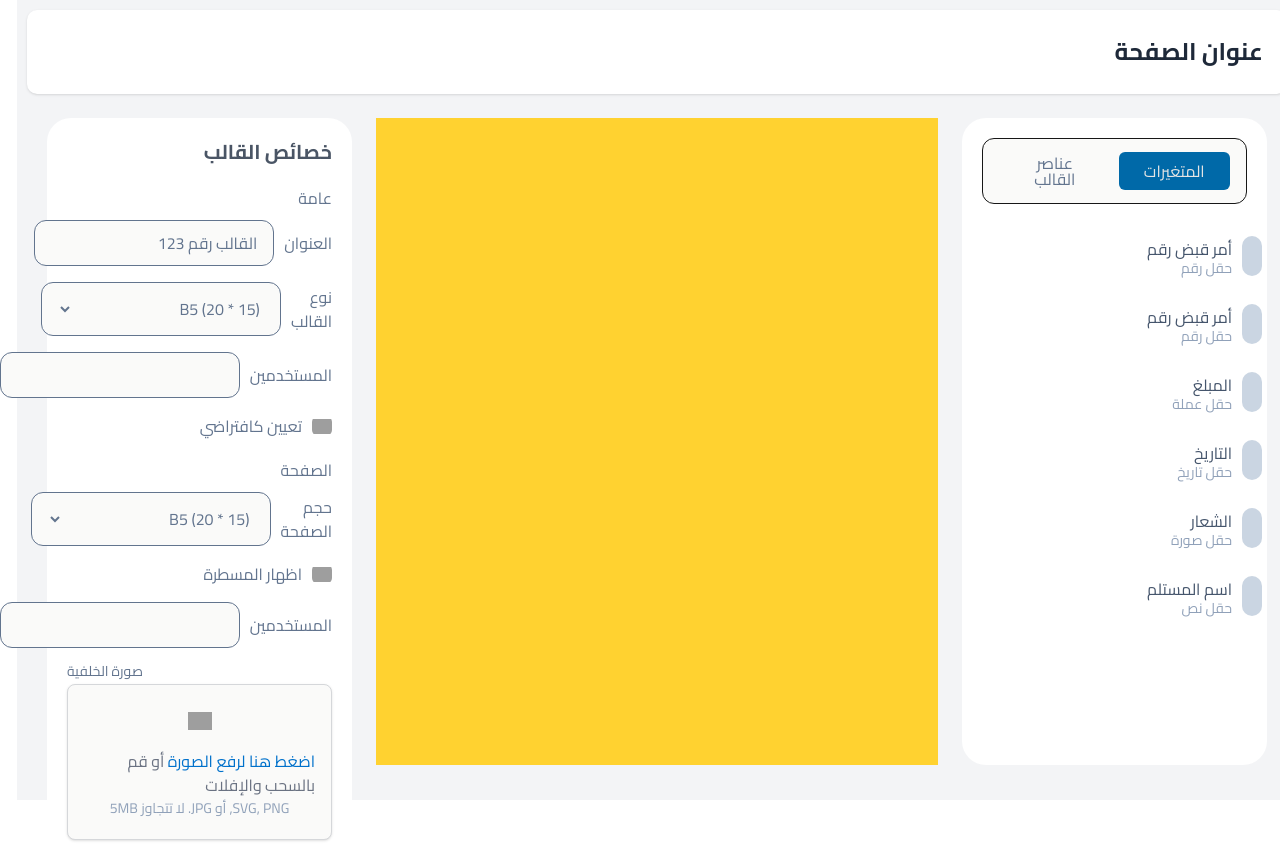
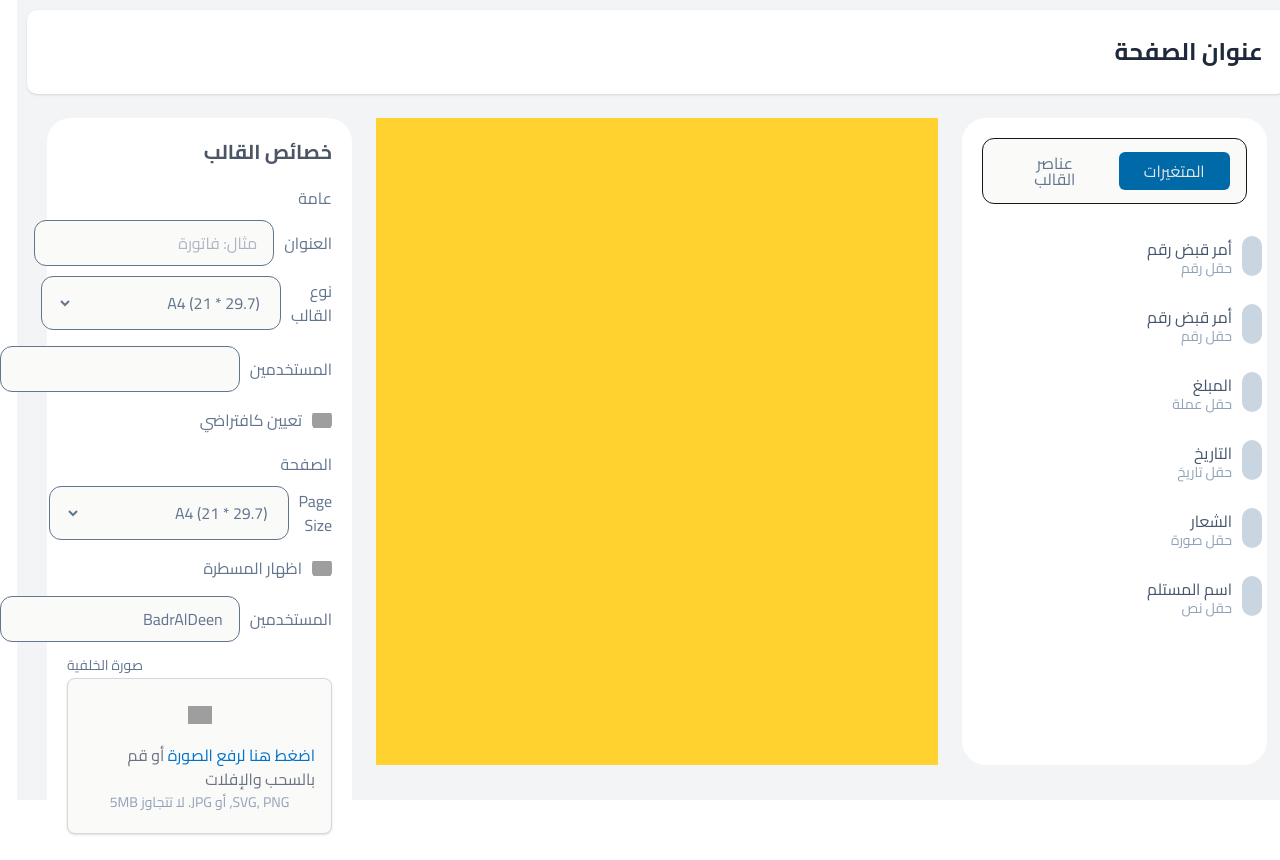
Before and after one commit to baderrasea/test, a Next.js app: page /builder in a window 1280 px wide. Built offline with nearby package versions, Linux system fonts and the light colour scheme; grey boxes are pictures that could not be loaded.

Commit message:
Refactor DropdownField and InputField components to enhance functionality and improve state management in PageSection and TemplateSection

```diff
--- a/components/BillsBuilder/detailSidebar.tsx/DropdownField.tsx
+++ b/components/BillsBuilder/detailSidebar.tsx/DropdownField.tsx
@@ -1,37 +1,48 @@
 "use client";
 import * as React from "react";
+
+interface DropdownOption {
+  label: string;
+  value: string;
+}
 
 interface DropdownFieldProps {
   label: string;
   value: string;
-  iconSrc?: string;
+  onChange: (value: string) => void;
+  options: DropdownOption[];
   className?: string;
 }
 
 export const DropdownField: React.FC<DropdownFieldProps> = ({
   label,
   value,
-  iconSrc,
+  onChange,
+  options,
   className = "",
 }) => {
   return (
     <article className={`flex gap-2.5 w-full text-base text-right text-slate-500 ${className}`}>
-         <label className="gap-2.5 self-stretch my-auto text-slate-500 w-[120px]">
+      <label className="gap-2.5 self-stretch my-auto text-slate-500 w-[120px]">
         {label}
       </label>
       <div className="flex-1 shrink basis-0 min-w-60">
         <div className="flex flex-col justify-center px-4 py-2.5 w-full rounded-xl border border-solid bg-stone-50">
-          <div className="flex gap-10 justify-between items-center w-full">
-
-            <select className="gap-2.5 self-stretch my-auto text-slate-500 bg-transparent outline-none border-none w-full">
-              <option value="B5 (20 * 15)">B5 (20 * 15)</option>
-              <option value="A4 (21 * 29.7)">A4 (21 * 29.7)</option>
-              <option value="A5 (14.8 * 21)">A5 (14.8 * 21)</option>
+          <div className="flex gap-10 justify-between  items-center w-full">
+            <select
+              value={value}
+              onChange={(e) => onChange(e.target.value)}
+              className="gap-2.5 self-stretch my-auto text-slate-500 bg-transparent outline-none border-none w-full"
+            >
+              {options.map((option) => (
+                <option key={option.value} value={option.value}>
+                  {option.label}
+                </option>
+              ))}
             </select>
           </div>
         </div>
       </div>
-
     </article>
   );
 };
--- a/components/BillsBuilder/detailSidebar.tsx/InputField.tsx
+++ b/components/BillsBuilder/detailSidebar.tsx/InputField.tsx
@@ -3,34 +3,36 @@ import * as React from "react";
 
 interface InputFieldProps {
   label: string;
-  value?: string;
+  value: string;
   readOnly?: boolean;
   className?: string;
+  placeholder?: string;
   onChange?: (event: React.ChangeEvent<HTMLInputElement>) => void;
 }
 
 export const InputField: React.FC<InputFieldProps> = ({
   label,
   value,
-  readOnly = true,
+  readOnly = false,
   className = "",
+  placeholder,
   onChange,
 }) => {
   return (
     <article className={`flex gap-2.5 w-full text-base text-right text-slate-500 ${className}`}>
-         <label className="gap-2.5 self-stretch my-auto whitespace-nowrap text-slate-500 w-[120px]">
+      <label className="gap-2.5 self-stretch my-auto whitespace-nowrap text-slate-500  w-[120px]">
         {label}
       </label>
       <div className="flex-1 shrink basis-0 min-w-60">
         <input
           type="text"
-          className="flex-1 px-4 py-2.5 w-full rounded-xl border border-solid bg-stone-50"
+          className="flex-1 px-4 py-2.5 w-full rounded-xl border border-solid bg-stone-50 outline-none"
           value={value}
+          placeholder={placeholder}
           readOnly={readOnly}
           onChange={onChange}
         />
       </div>
-
     </article>
   );
 };
--- a/components/BillsBuilder/detailSidebar.tsx/PageSection.tsx
+++ b/components/BillsBuilder/detailSidebar.tsx/PageSection.tsx
@@ -1,11 +1,20 @@
 "use client";
-import * as React from "react";
 import { DropdownField } from "./DropdownField";
 import { CheckboxField } from "./CheckboxField";
 import { InputField } from "./InputField";
 import { ImageUploadField } from "./ImageUploadField";
+import { useState } from "react";
 
 export const PageSection: React.FC = () => {
+  const [selectedSize, setSelectedSize] = useState("A4 (21 * 29.7)");
+  const [username, setUsername] = useState("BadrAlDeen");
+
+  const pageSizes = [
+    { label: "B5 (20 * 15)", value: "B5 (20 * 15)" },
+    { label: "A4 (21 * 29.7)", value: "A4 (21 * 29.7)" },
+    { label: "A5 (14.8 * 21)", value: "A5 (14.8 * 21)" },
+  ];
+
   return (
     <section className="w-full">
       <header className="gap-2.5 self-stretch w-full text-base font-medium whitespace-nowrap text-slate-500">
@@ -13,9 +22,10 @@ export const PageSection: React.FC = () => {
       </header>
       <div className="mt-2.5 w-full">
         <DropdownField
-          label="حجم الصفحة"
-          value="B5 (20 * 15)"
-          iconSrc="https://cdn.builder.io/api/v1/image/assets/736c0c0d10f140b89dedb00707aaec25/1d4f8c14c016e7455389c524a68e769bb45f565d?placeholderIfAbsent=true"
+          label="Page Size"
+          value={selectedSize}
+          onChange={setSelectedSize}
+          options={pageSizes}
         />
         <CheckboxField
           className="mt-4"
@@ -25,8 +35,11 @@ export const PageSection: React.FC = () => {
         <InputField
           className="mt-4"
           label="المستخدمين"
-          value=""
+          value={username}
+          readOnly={false}
+          onChange={(e) => setUsername(e.target.value)}
         />
+
         <ImageUploadField
           className="mt-4"
           label="صورة الخلفية"
--- a/components/BillsBuilder/detailSidebar.tsx/TemplateSection.tsx
+++ b/components/BillsBuilder/detailSidebar.tsx/TemplateSection.tsx
@@ -1,26 +1,39 @@
 "use client";
-import * as React from "react";
 import { InputField } from "./InputField";
 import { DropdownField } from "./DropdownField";
 import { CheckboxField } from "./CheckboxField";
+import { useState } from "react";
 
 export const TemplateSection: React.FC = () => {
+   const [selectedSize, setSelectedSize] = useState("A4 (21 * 29.7)");
+   const [address, setAddress] = useState("");
+
+  const pageSizes = [
+    { label: "B5 (20 * 15)", value: "B5 (20 * 15)" },
+    { label: "A4 (21 * 29.7)", value: "A4 (21 * 29.7)" },
+    { label: "A5 (14.8 * 21)", value: "A5 (14.8 * 21)" },
+  ];
+
   return (
     <section className="w-full">
       <header className="gap-2.5 self-stretch w-full text-base font-medium text-right whitespace-nowrap text-slate-500">
         عامة
       </header>
-      <div className="mt-2.5 w-full">
+      <div className="mt-2.5 w-full space-y-[10px] ">
         <InputField
+        placeholder="مثال: فاتورة"
           label="العنوان"
-          value="القالب رقم 123"
+          value={address}
+                    readOnly={false}
+
+          onChange={(e) => setAddress(e.target.value)}
         />
-        <DropdownField
-          className="mt-4"
-          label="نوع القالب"
-          value="سند صرف"
-          iconSrc="https://cdn.builder.io/api/v1/image/assets/736c0c0d10f140b89dedb00707aaec25/1d4f8c14c016e7455389c524a68e769bb45f565d?placeholderIfAbsent=true"
-        />
+       <DropdownField
+      label="نوع القالب"
+      value={selectedSize}
+      onChange={setSelectedSize}
+      options={pageSizes}
+    />
         <InputField
           className="mt-4"
           label="المستخدمين"
```
